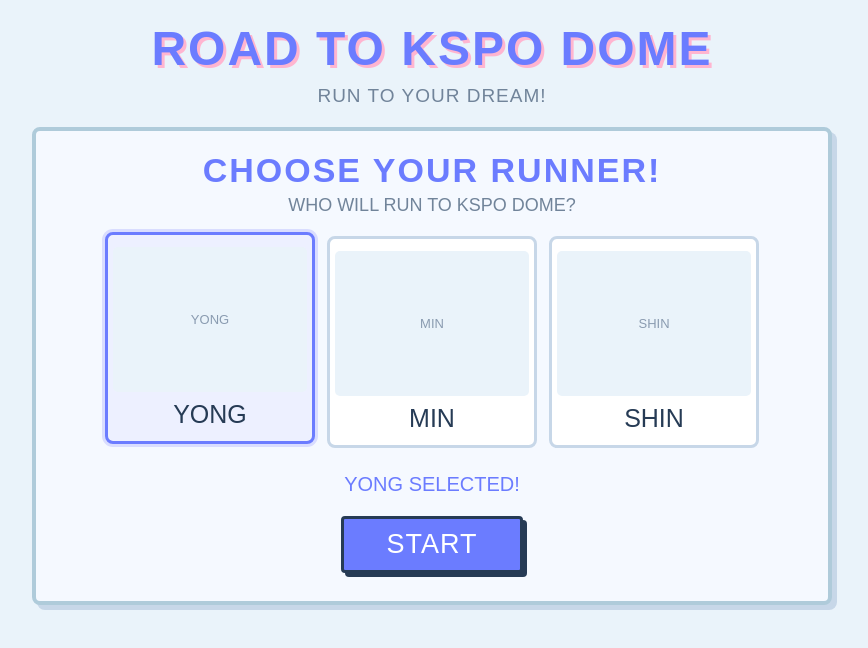
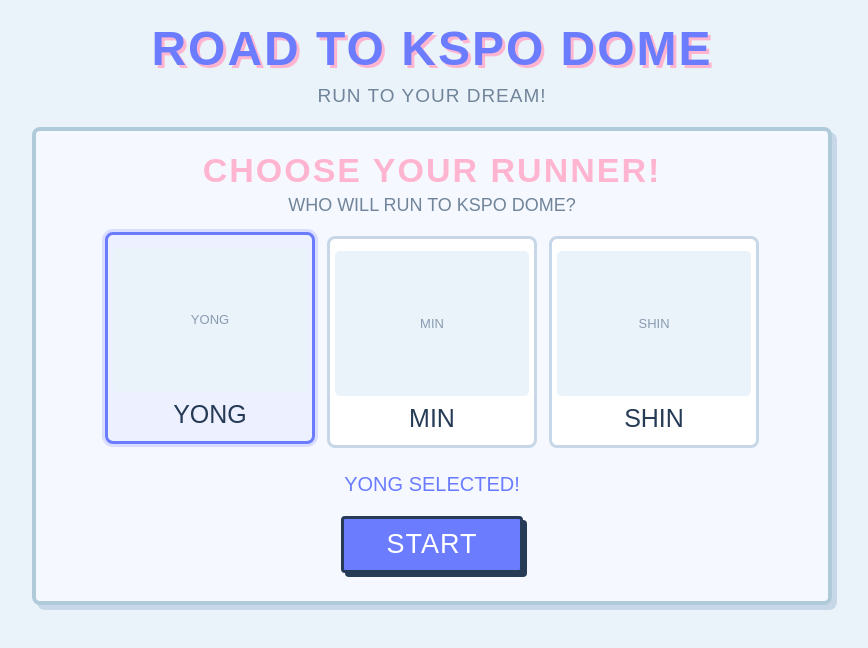
Before and after one commit to mii622/road-to-kspo, a plain HTML site: page index.html in a window 1280 px wide. Shown: the whole page, without its empty margins (208-1076 px from the left). Drawn offline with Linux system fonts and the light colour scheme; a web font is replaced by a local one.

Commit message:
Update index.html

```diff
--- a/index.html
+++ b/index.html
@@ -156,7 +156,7 @@ button:active {
 }
 
 .select-title {
-  color: #6b7cff;
+  color: #ffb5d0;
   font-size: 34px;
   letter-spacing: 2px;
   margin: 0 0 5px;
```
